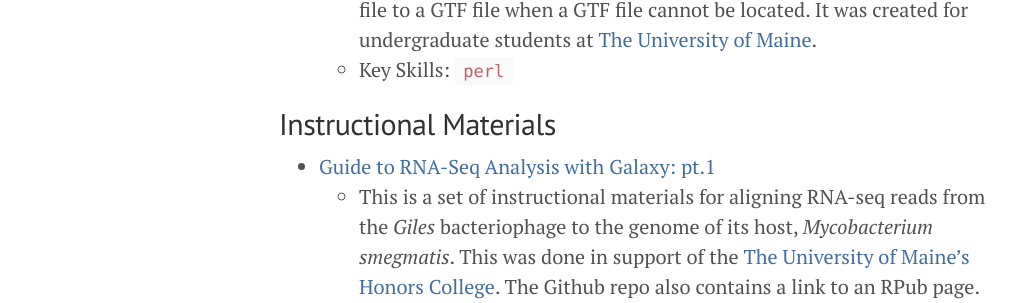
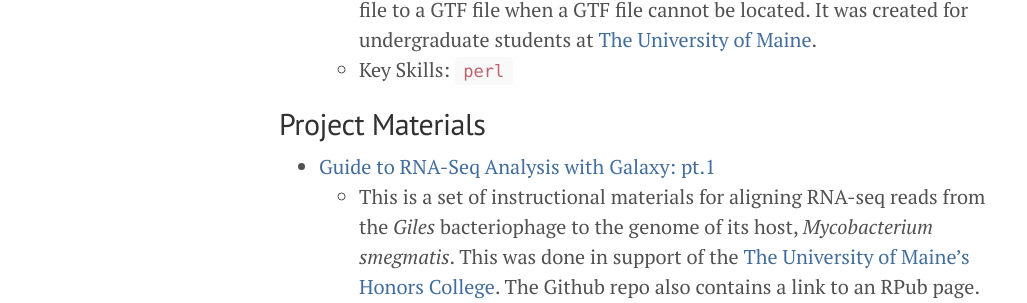
Before and after one commit to MaineINBRE/maineinbre.github.io, a Jekyll site: the page built from tutorials.md, in a window 1280 px wide. Shown: the part 835-1138 px from the top of the page, without its empty margins (1-1028 px from the left). Built offline with Jekyll 4.4.1, drawn with Linux system fonts in a browser that asks for light colours.

Commit message:
Initial Commit

```diff
--- a/tutorials.md
+++ b/tutorials.md
@@ -21,7 +21,7 @@ On this page you will find a variety of curated training materials and tutorials
   * This script was created to show how to quickly convert a raw Genbank file to a GTF file when a GTF file cannot be located. It was created for undergraduate students at [The University of Maine](www.umaine.edu).
   * Key Skills: `perl`
 
-## Instructional Materials
+## Project Materials
 
 * [Guide to RNA-Seq Analysis with Galaxy: pt.1](https://github.com/MaineINBRE/GilesRNASeqGuide)
   * This is a set of instructional materials for aligning RNA-seq reads from the *Giles* bacteriophage to the genome of its host, *Mycobacterium smegmatis*. This was done in support of the [The University of Maine's Honors College](https://honors.umaine.edu). The Github repo also contains a link to an RPub page.
```
